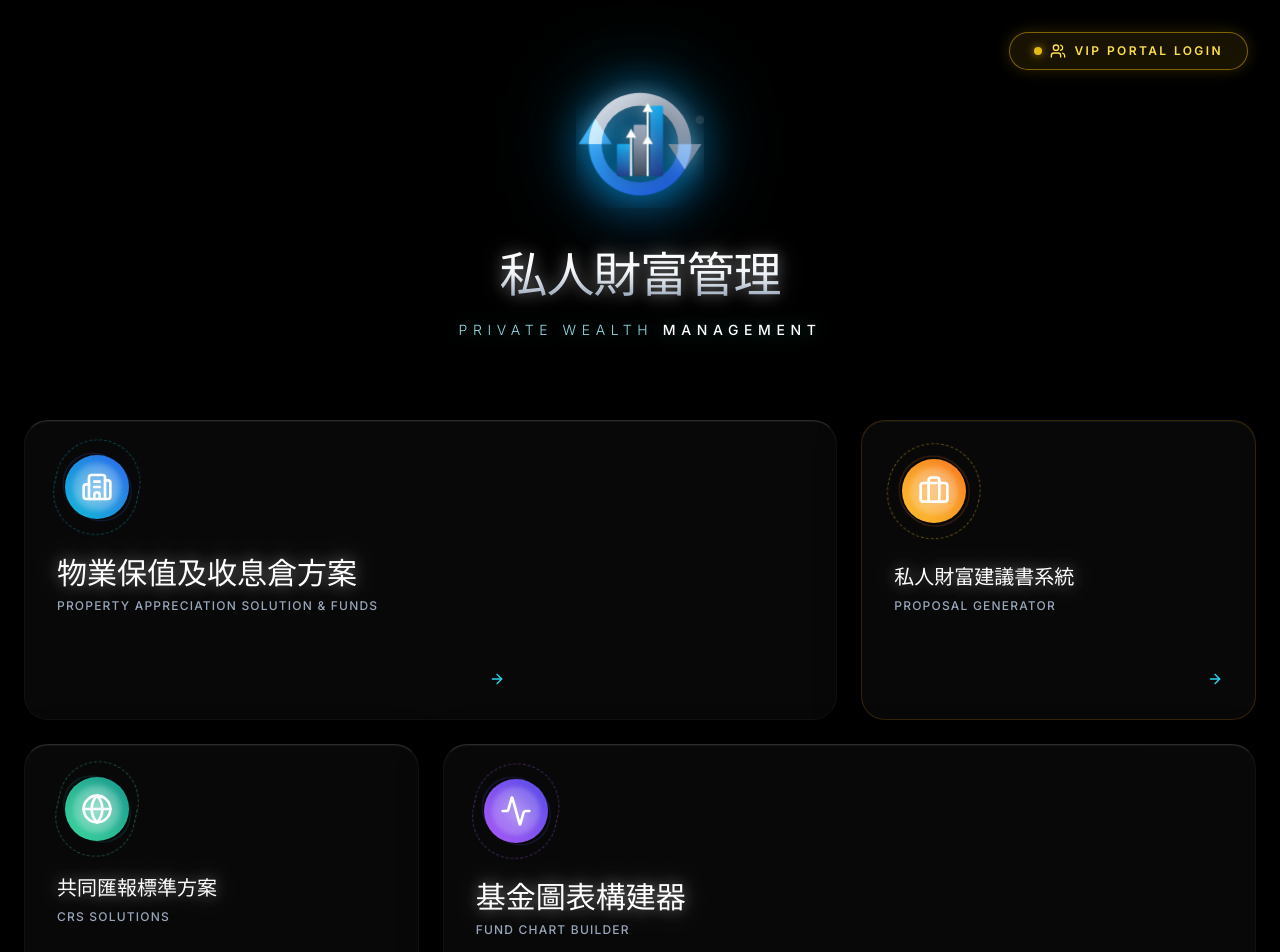
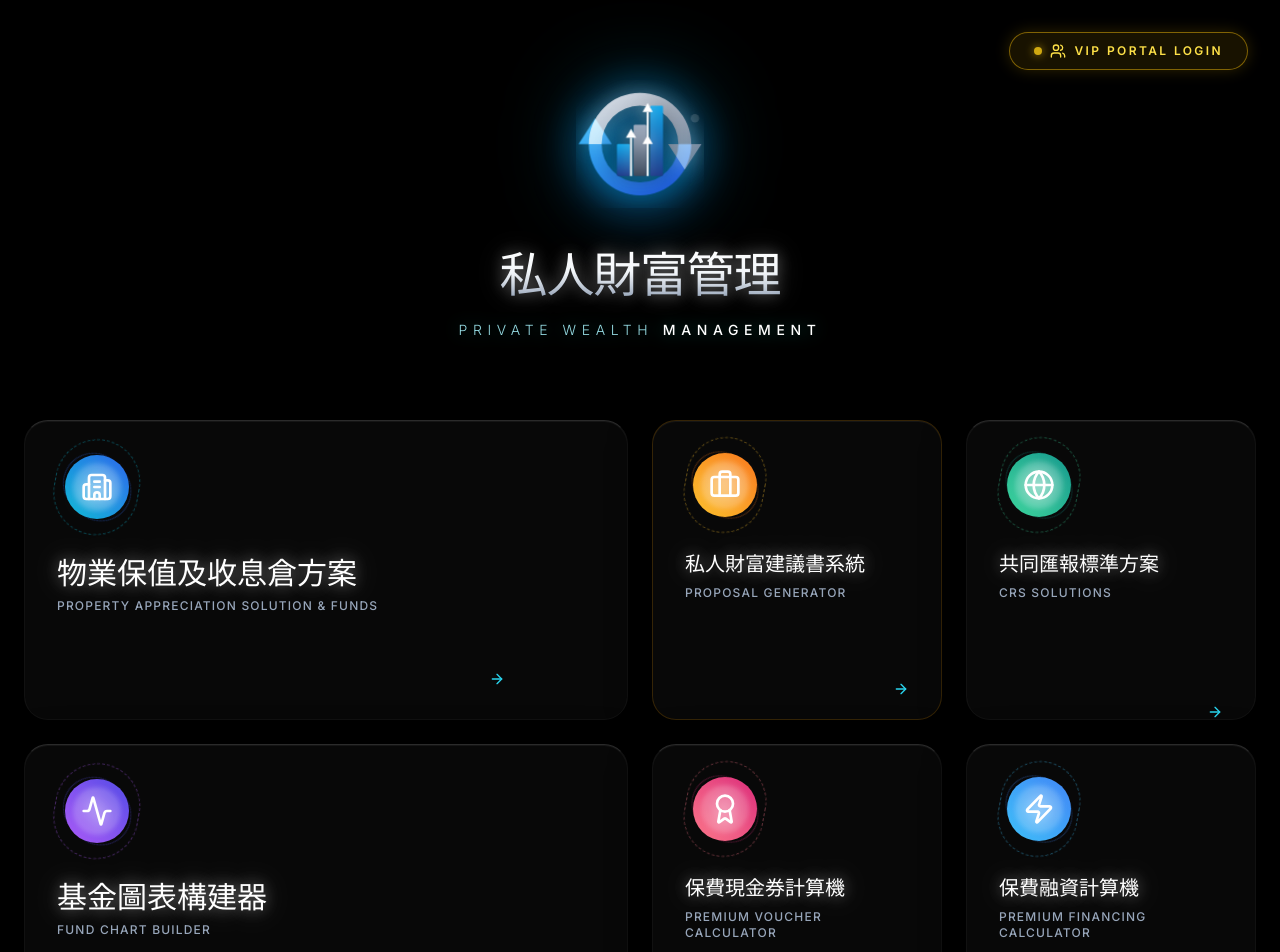
Before and after one commit to firaen22/Private-Wealth-Management, a React (Vite) app: page / in a window 1280 px wide. Shown: the top 952 px of the page. Built offline with nearby package versions, Linux system fonts and the light colour scheme; a web font is replaced by a local one.

Commit message:
feat: Adjust grid layout on large screens to display 4 columns instead of 3.

```diff
--- a/App.tsx
+++ b/App.tsx
@@ -313,7 +313,7 @@
         </header>
 
         {/* Cards Grid */}
-        <div className="grid grid-cols-1 md:grid-cols-2 lg:grid-cols-3 gap-6 w-full max-w-7xl auto-rows-[300px]">
+        <div className="grid grid-cols-1 md:grid-cols-2 lg:grid-cols-4 gap-6 w-full max-w-7xl auto-rows-[300px]">
           {menuItems.map((item) => (
             <button
               key={item.id}
```
